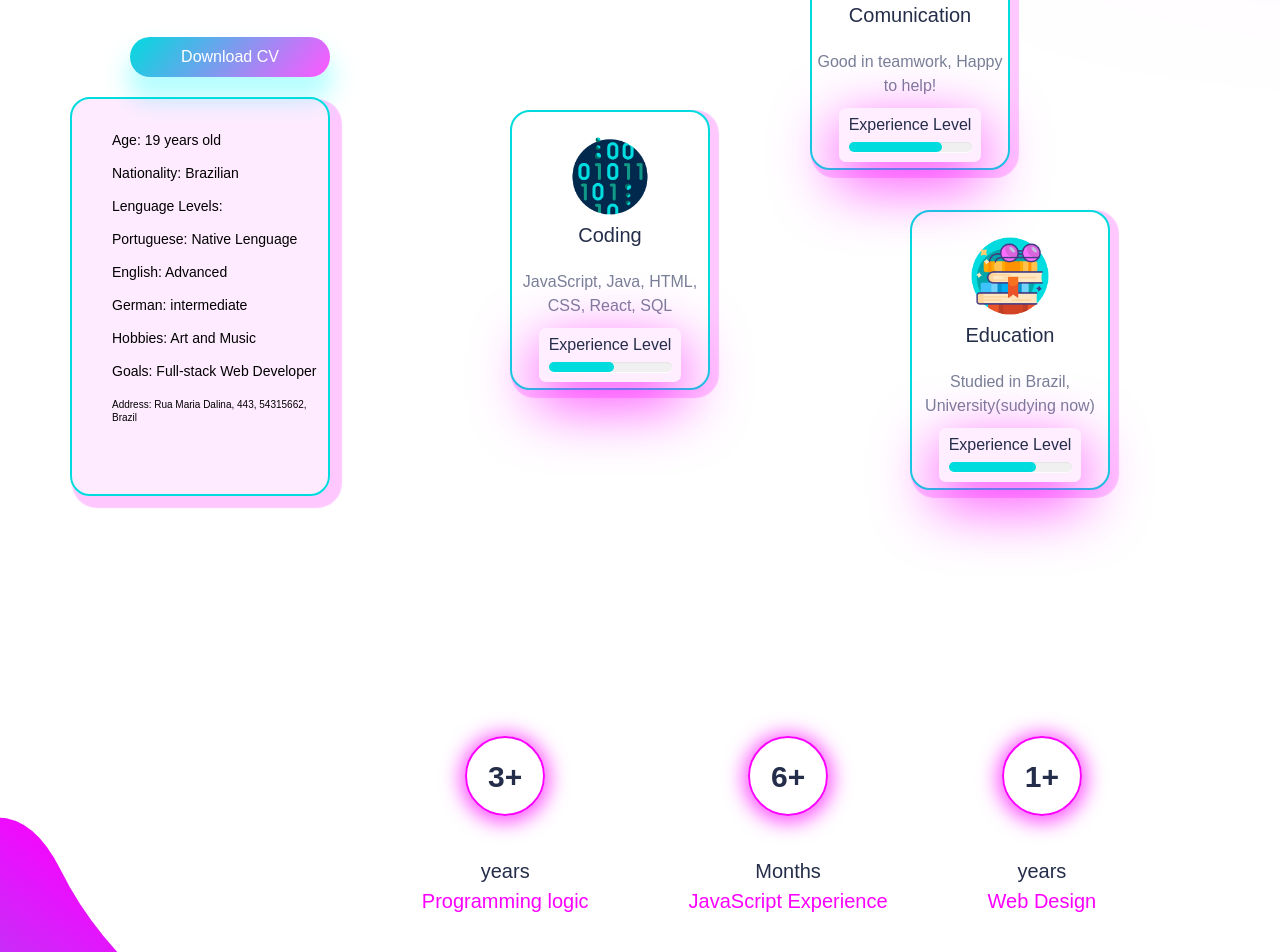
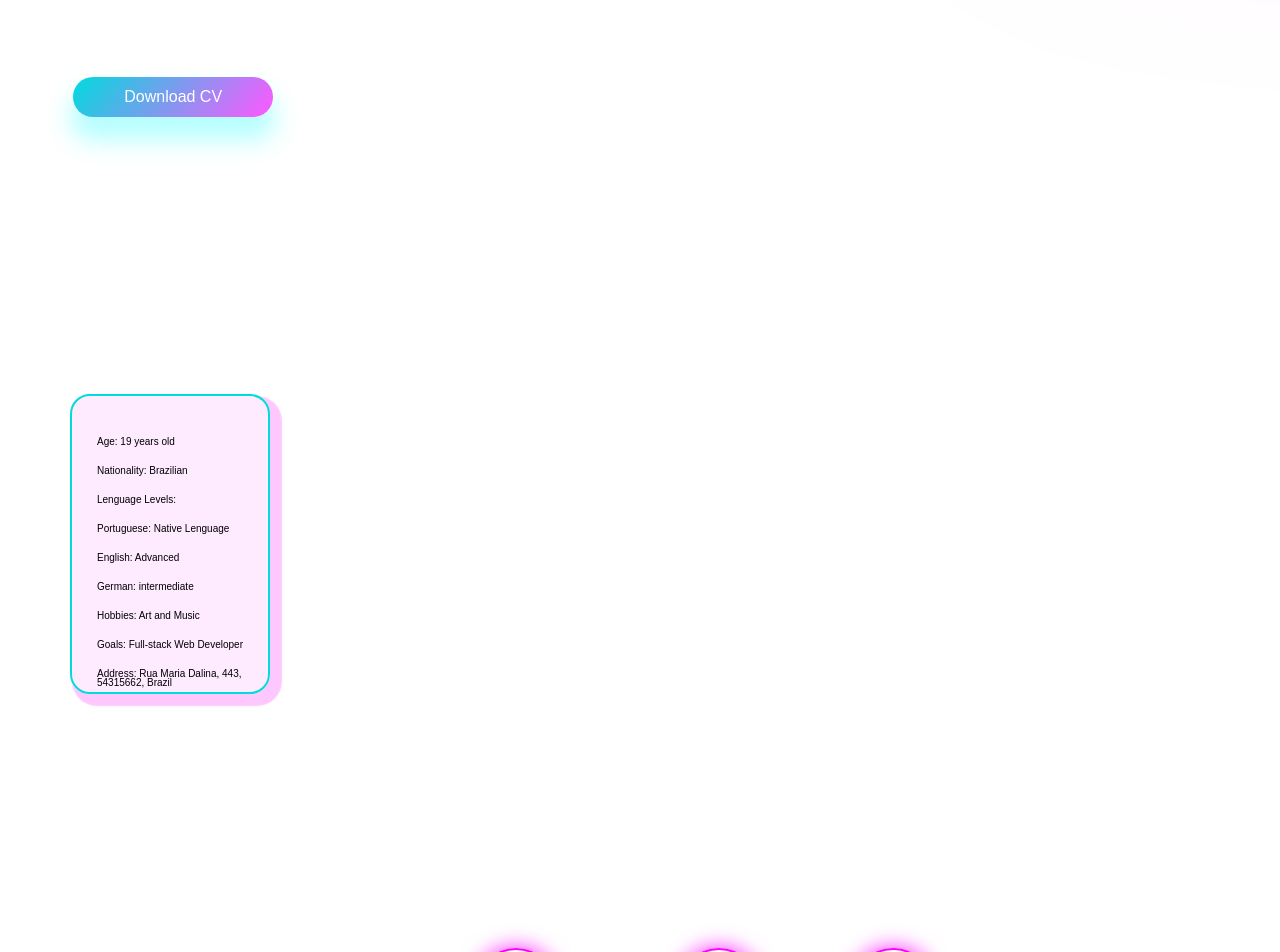
Before and after one commit to Thallesmel/React.cv, a React (Create React App) app: page / in a window 1280 px wide. Shown: the part 1180-2132 px from the top of the page. Built offline with nearby package versions, Linux system fonts and the light colour scheme; no server answers.

Commit message:
On branch main Project completed. 	modified:   node_modules/.cache/.eslintcache

```diff
--- a/src/components/AboutMe/AboutMe.css
+++ b/src/components/AboutMe/AboutMe.css
@@ -132,9 +132,62 @@
 .cards > :nth-child(4) {
   opacity: 0;
 }
-@media screen and (max-width: 768px) {
+
+@media screen and (min-width: 375px) {
   .about-me {
-    height: 150vh;
+    height: 60vh;
+    overflow: visible;
+    position: absolute;
+    width: 100%;
+    margin-top: 16rem;
+  }
+  .a-button {
+    margin-left: 2%;
+  }
+  .about > ul {
+    justify-content: center;
+    margin-top: 100%;
+    position: absolute;
+    line-height: 9px;
+    width: 10rem;
+    height: 15rem;
+  }
+  .about > ul > li {
+    font-size: 10px;
+    margin-left: -15px;
+  }
+  .about {
+    position: absolute;
+    height: 42vh;
+  }
+  .cards {
+    position: absolute;
+    margin-top: 130%;
+    width: 100%;
+    height: 35rem;
+  }
+  .cards1 > :nth-child(3) {
+    position: absolute;
+    margin-left: -15rem;
+    margin-top: 20rem;
+  }
+  .cards1 > :nth-child(2) {
+    position: absolute;
+    margin-left: 12rem;
+    margin-top: 15rem;
+  }
+  .cards1 > :nth-child(1) {
+    position: absolute;
+    margin-left: -18rem;
+    margin-top: 10rem;
+  }
+  .cards > :nth-child(4) {
+    opacity: 0;
+  }
+}
+@media screen and (min-width: 390px) {
+  .about-me {
+    height: 50vh;
     overflow: visible;
     position: absolute;
     width: 100%;
@@ -183,3 +236,55 @@
     opacity: 0;
   }
 }
+@media screen and (min-width: 360px) {
+  .about-me {
+    height: 50vh;
+    overflow: visible;
+    position: absolute;
+    width: 100%;
+    margin-top: 12rem;
+  }
+  .a-button {
+    margin-left: 2%;
+  }
+  .about > ul {
+    justify-content: center;
+    margin-top: 100%;
+    position: absolute;
+    line-height: 9px;
+    width: 10rem;
+    height: 15rem;
+  }
+  .about > ul > li {
+    font-size: 10px;
+    margin-left: -15px;
+  }
+  .about {
+    position: absolute;
+    height: 42vh;
+  }
+  .cards {
+    position: absolute;
+    margin-top: 130%;
+    width: 100%;
+    height: 35rem;
+  }
+  .cards1 > :nth-child(3) {
+    position: absolute;
+    margin-left: -15rem;
+    margin-top: 20rem;
+  }
+  .cards1 > :nth-child(2) {
+    position: absolute;
+    margin-left: 12rem;
+    margin-top: 15rem;
+  }
+  .cards1 > :nth-child(1) {
+    position: absolute;
+    margin-left: -18rem;
+    margin-top: 10rem;
+  }
+  .cards > :nth-child(4) {
+    opacity: 0;
+  }
+}
--- a/src/components/Card/Card.jsx
+++ b/src/components/Card/Card.jsx
@@ -1,4 +1,4 @@
-import React , { useContext } from 'react';
+import React, { useContext } from 'react';
 import './Card.css';
 import { themeContext } from '../../context';
 
--- a/src/components/Experience/Experience.css
+++ b/src/components/Experience/Experience.css
@@ -22,31 +22,58 @@
     font-size: 12px;
   }
 }
-@media screen and (max-width: 390px) {
+@media screen and (min-width: 360px) {
   .experience {
     overflow: hidden;
     position: absolute;
-    margin-top: 135vh;
+    margin-top: 150vh;
+    height: 105vh;
+    width: 100%;
+    gap: 1rem;
+  }
+}
+@media screen and (min-width: 375px) {
+  .experience {
+    overflow: hidden;
+    position: absolute;
+    margin-top: 190vh;
+    height: 105vh;
+    width: 100%;
+    gap: 1rem;
+  }
+}
+@media screen and (min-height: 812px) {
+  .experience {
+    overflow: hidden;
+    position: absolute;
+    margin-top: 140vh;
+    height: 105vh;
+    width: 100%;
+    gap: 1rem;
+  }
+}
+@media screen and (min-width: 390px) {
+  .experience {
+    overflow: hidden;
+    position: absolute;
+    margin-top: 145vh;
     margin-bottom: 10rem;
     height: 105vh;
     width: 100%;
     gap: 1rem;
   }
 }
-@media screen and (max-width: 360px) {
+@media screen and (min-width: 410px) {
   .experience {
     overflow: hidden;
     position: absolute;
-    margin-top: 145vh;
-    height: 100vh;
+    margin-top: 124vh;
+    margin-bottom: 10rem;
+    height: 105vh;
     width: 100%;
     gap: 1rem;
   }
-  .achievement span:nth-child(3) {
-    font-size: 12px;
-  }
 }
-
 .achievement {
   display: flex;
   flex-direction: column;
--- a/src/components/NewsAPI/NewsAPI.css
+++ b/src/components/NewsAPI/NewsAPI.css
@@ -5,17 +5,26 @@
   border-radius: 17px;
   align-items: center;
   padding: 0px 28px 0px 0px;
-    height: 4.5rem;
-    box-shadow: 2px 23px 27px 6px rgba(79, 252, 255, 0.42);
-    margin-bottom: 50px;
+  height: 8rem;
+  box-shadow: 2px 2px 27px 6px rgba(79, 252, 255, 0.42);
+  margin-bottom: 100px;
 }
 .news-img {
-    width: 150px;
+  width: auto;
+  height: 100%;
   border-radius: 5px;
 }
 .news-tittle {
   font-size: 16px;
+  background-color: red;
 }
 .news-description {
   font-size: 12px;
 }
+.text-box {
+  display: flex;
+  flex-direction: column;
+  width: 50%;
+  justify-content: center;
+  margin-left: 5%;
+}
--- a/src/components/NewsAPI/NewsItem.js
+++ b/src/components/NewsAPI/NewsItem.js
@@ -5,8 +5,12 @@ const NewsItem = ({ title, description, url, urlToImage }) => {
   return (
     <div className='news-item'>
       <img className='news-img' src={urlToImage} alt='new image' />
-      <a className='news-title' href={url}>{title}</a>
-      <p className='news-description'>{description}</p>
+      <div className='text-box'>
+        <a className='news-title' href={url}>
+          {title}
+        </a>
+        <p className='news-description'>{description}</p>
+      </div>
     </div>
   );
 };
--- a/src/components/Portfolio/Portfolio.css
+++ b/src/components/Portfolio/Portfolio.css
@@ -59,8 +59,37 @@
   height: 30rem;
   justify-content: center;
 }
+@media screen and (min-width: 360px) {
+  .portfolio > :nth-child(1) {
+    opacity: 0;
+  }
+  .portfolio {
+    padding-top: 110rem;
+    padding-bottom: 20rem;
+    height: 220vh;
+  }
+  .projs {
+    margin-top: -15%;
+    transform: scale(0.6);
+  }
+}
 
-@media screen and (max-width: 768px) {
+@media screen and (min-width: 375px) {
+  .portfolio > :nth-child(1) {
+    opacity: 0;
+  }
+  .portfolio {
+    padding-top: 110rem;
+    padding-bottom: 20rem;
+    height: 220vh;
+  }
+  .projs {
+    margin-top: -15%;
+    transform: scale(0.6);
+  }
+}
+
+@media screen and (min-width: 768px) {
   .portfolio > :nth-child(1) {
     opacity: 0;
   }
```
Also changed, not shown: src/components/AboutMe/AboutMe.jsx (line endings or trailing spaces), src/components/NewsAPI/NewsAPI.js (line endings or trailing spaces). Lines whose indentation alone changed are shown as unchanged.
